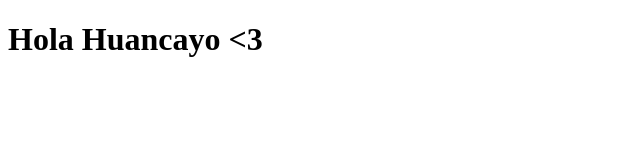
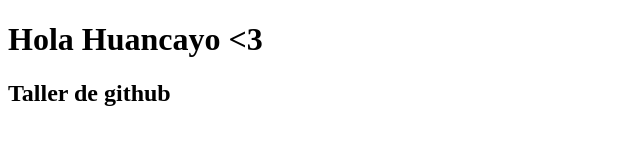
Before and after one commit to eduardoorm/gdghuancayo, a plain HTML site: page index.html in a window 1280 px wide. Shown: the whole page, without its empty margins (0-640 px from the left). Drawn offline with Linux system fonts and the light colour scheme.

Commit message:
Update index.html

```diff
--- a/index.html
+++ b/index.html
@@ -7,5 +7,6 @@
   </head>
   <body>
     <h1>Hola Huancayo <3</h1>
+    <h2> Taller de github</h2>
   </body>
 </html>
```
